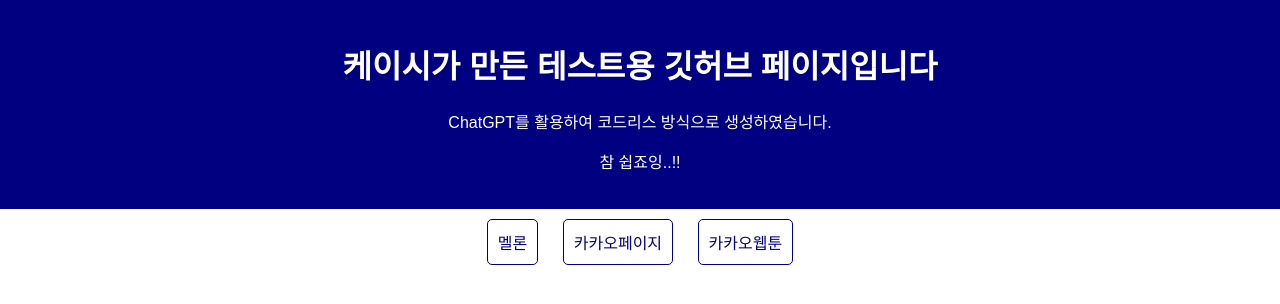
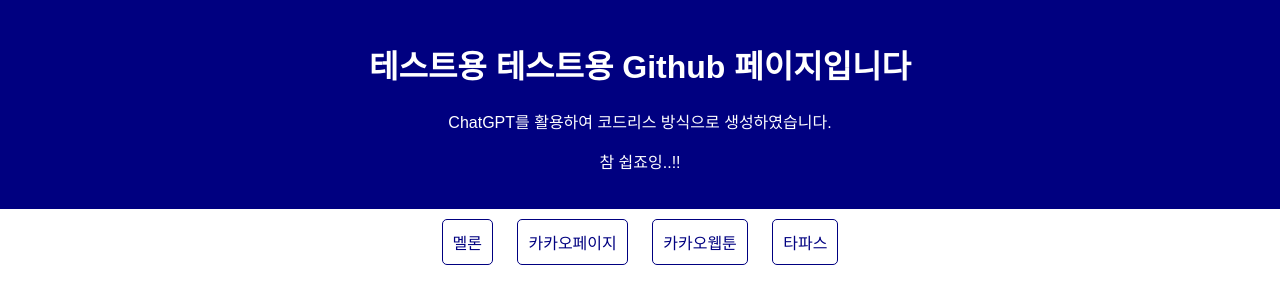
Before and after one commit to hong3e/hong3e.github.io, a plain HTML site: page index.html in a window 1280 px wide. Drawn offline with Linux system fonts and the light colour scheme.

Commit message:
Update index.html
Signed-off-by: hong3e <hong3e@naver.com>

```diff
--- a/index.html
+++ b/index.html
@@ -35,7 +35,7 @@
 </head>
 <body>
   <div class="header">
-    <h1>케이시가 만든 테스트용 깃허브 페이지입니다</h1>
+    <h1>테스트용 테스트용 Github 페이지입니다</h1>
     <p>ChatGPT를 활용하여 코드리스 방식으로 생성하였습니다.</p>
     <p>참 쉽죠잉..!!</p>
   </div>
@@ -43,6 +43,7 @@
     <a href="https://www.melon.com" class="link">멜론</a>
     <a href="https://page.kakao.com" class="link">카카오페이지</a>
     <a href="https://webtoon.kakao.com" class="link">카카오웹툰</a>
+    <a href="https://tapas.io" class="link">타파스</a>
   </div>
 </body>
 </html>
```
